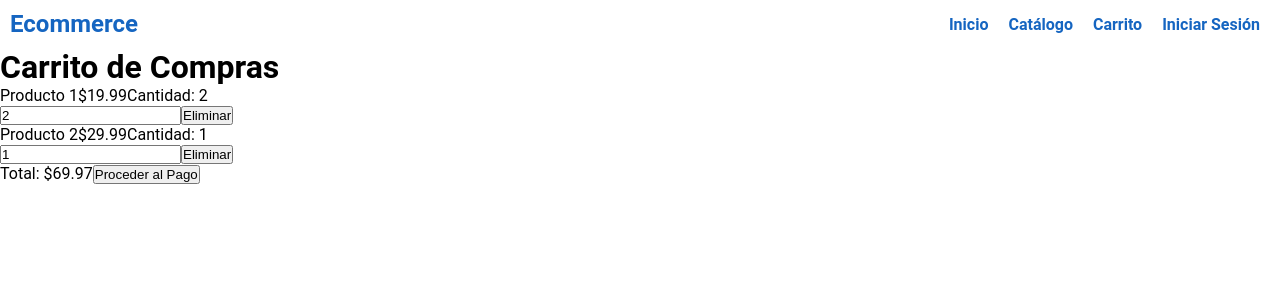
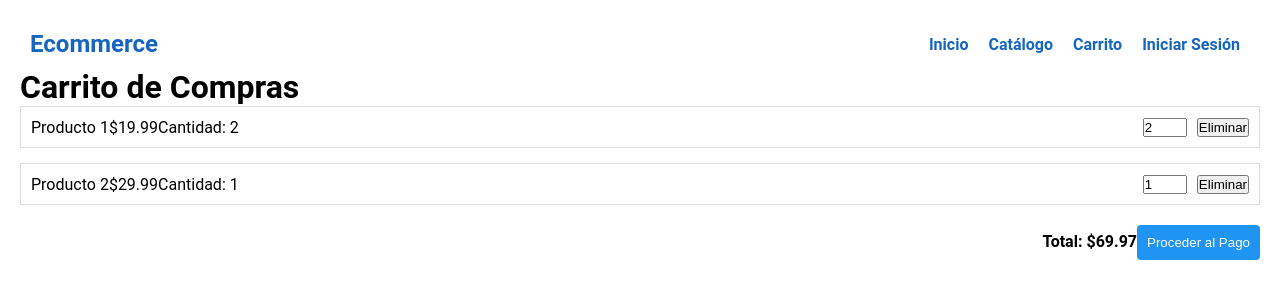
Before and after one commit to crescowboy/E-commerce, a React (Create React App) app: page /carrito in a window 1280 px wide. Shown: the top 300 px of the page. Built offline with nearby package versions, Linux system fonts and the light colour scheme.

Commit message:
Agg estilos carritoPage

```diff
--- a/src/Pages/CarritoPage.jsx
+++ b/src/Pages/CarritoPage.jsx
@@ -35,7 +35,7 @@ const CarritoPage = () => {
       <header>
         <Nav></Nav>
       </header>
-      <h1>Carrito de Compras</h1>
+      <h1 className="cart-title">Carrito de Compras</h1>
       <div className="cart-items">
         {cartItems.map((item) => (
           <div key={item.id} className="cart-item">
--- a/src/index.css
+++ b/src/index.css
@@ -153,3 +153,49 @@ html{
   margin: 0 auto;
   padding: 16px;
 }
+
+/* CARRRITO PAGE  */
+
+.cart-container {
+  max-width: 1300px;
+  margin: 0 auto;
+  padding: 20px;
+}
+
+.cart-items {
+  display: grid;
+  grid-gap: 15px;
+}
+
+.cart-item {
+  display: flex;
+  justify-content: space-between;
+  align-items: center;
+  padding: 10px;
+  border: 1px solid #ddd;
+}
+
+.cart-item input {
+  width: 40px;
+  margin-right: 10px;
+}
+
+.cart-total {
+  margin-top: 20px;
+  text-align: right;
+  font-weight: bold;
+}
+
+.cart-total button {
+  background-color: #2094f3;
+  color: white;
+  padding: 10px;
+  border: none;
+  border-radius: 4px;
+  cursor: pointer;
+  transition: background-color 0.3s ease;
+}
+
+.cart-total button:hover {
+  background-color: #1565c1;
+}
```
